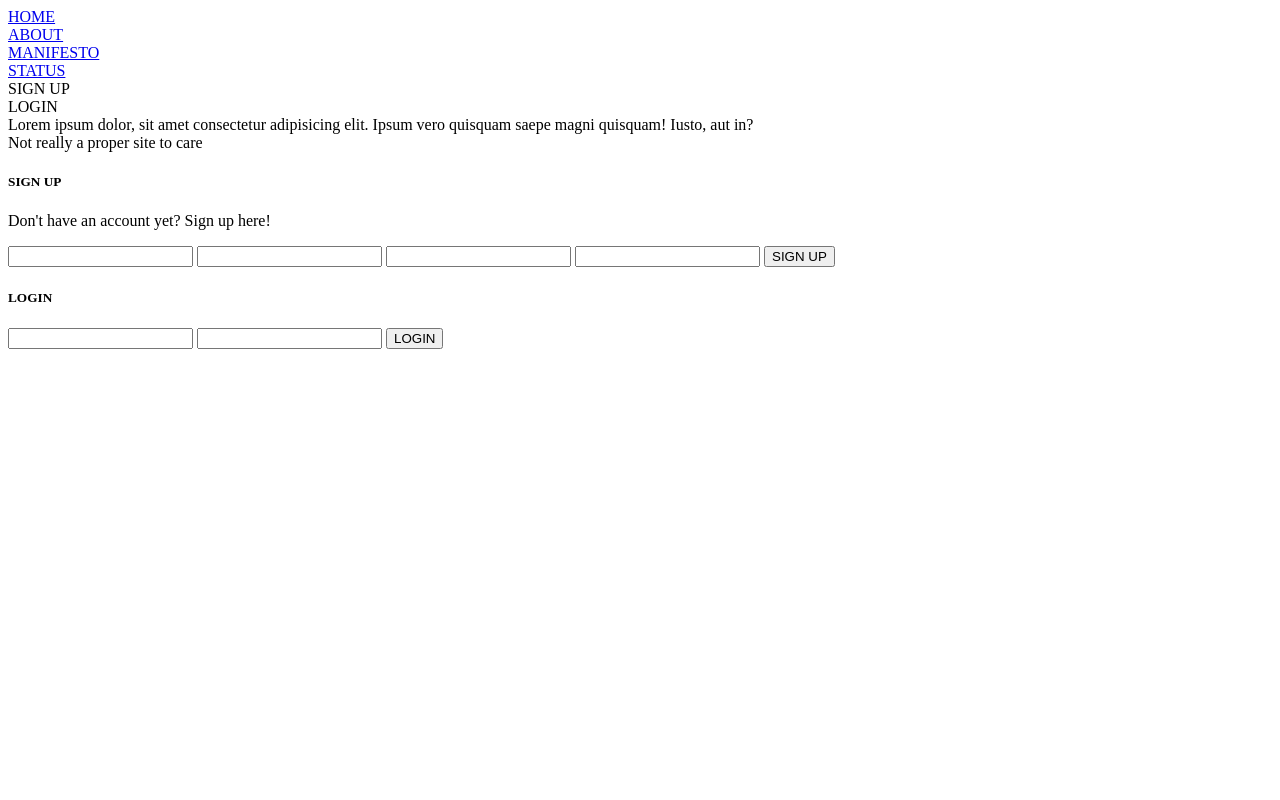
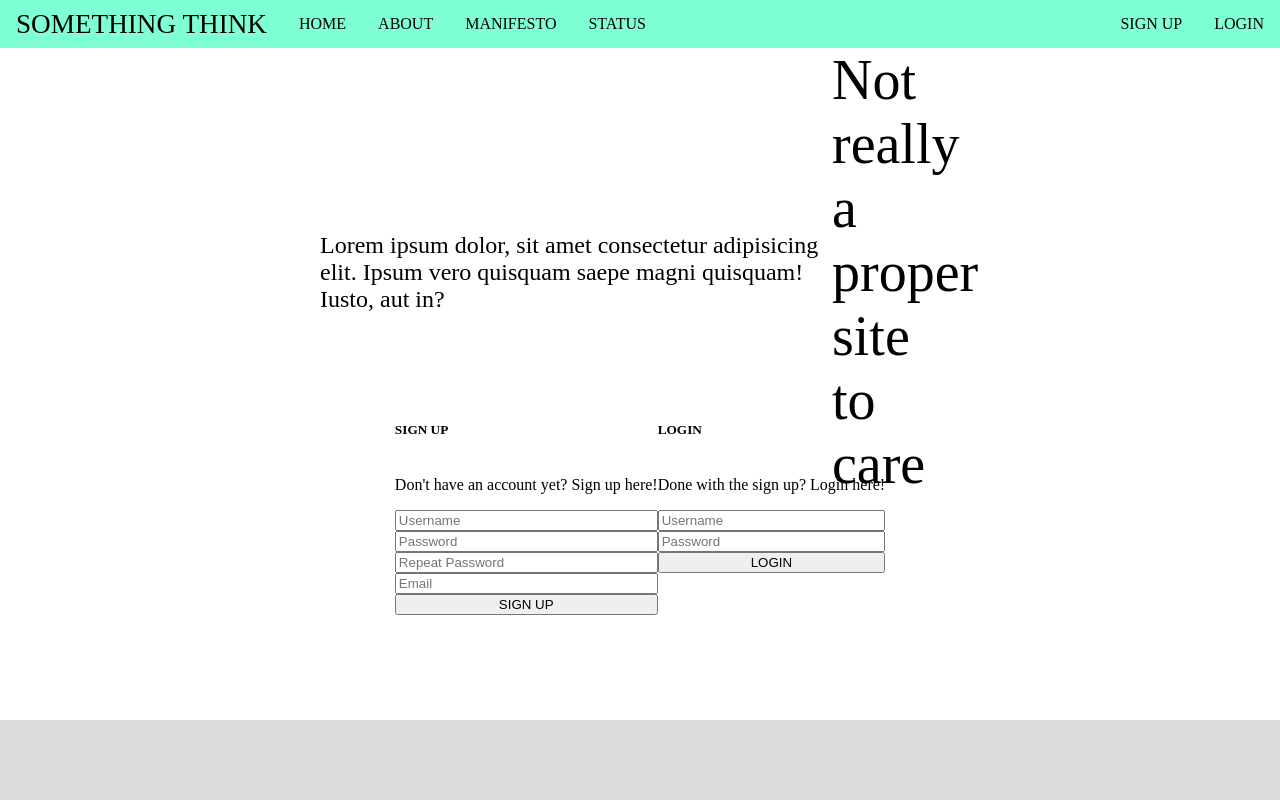
Before and after one commit to DustyCs/Forum-Site-PHP-OOP-, a PHP site: the page made by Studying OOP/Exercises/With Database/Practice2/index.php in a window 1280 px wide. Run offline with PHP 8.4, Linux system fonts and the light colour scheme.

Commit message:
Update on Practice2

```diff
--- a/Studying OOP/Exercises/With Database/Practice2/index.php
+++ b/Studying OOP/Exercises/With Database/Practice2/index.php
@@ -4,56 +4,63 @@
     <meta charset="UTF-8">
     <meta name="viewport" content="width=device-width, initial-scale=1.0">
     <title>Document</title>
+    <link rel="stylesheet" href="static/master.css">
 </head>
 <body>
     <div class="container">
         <div class="top-main">
             <div class="nav-main">
-                <div class="site-title"></div>
+                <div class="nav-tabs site-title">SOMETHING THINK</div>
                 <div class="nav-tabs"><a href="#" class="nav-button">HOME</a></div>
                 <div class="nav-tabs"><a href="#" class="nav-button">ABOUT</a></div>
                 <div class="nav-tabs"><a href="#" class="nav-button">MANIFESTO</a></div>
                 <div class="nav-tabs"><a href="#" class="nav-button">STATUS</a></div>
             </div>
             <div class="user-status">
-                <div class="signup-tab">SIGN UP</div>
-                <div class="login-tab">LOGIN</div>
+                <div class="status-tab signup-tab">SIGN UP</div>
+                <div class="status-tab login-tab">LOGIN</div>
             </div>
         </div>
         <div class="middle-main">
-            <div class="short-text">
-                Lorem ipsum dolor, sit amet consectetur adipisicing elit. Ipsum vero quisquam saepe magni quisquam! Iusto, aut in?
-            </div>
-            <div class="big-text">
-                Not really a proper site to care
+            <div class="middle-container">
+                <div class="short-text">
+                    Lorem ipsum dolor, sit amet consectetur adipisicing elit.
+                    Ipsum vero quisquam saepe magni quisquam! Iusto, aut in?
+                </div>
+                <div class="big-text">
+                    Not really a proper site to care
+                </div>
             </div>
         </div>
         <div class="bottom-main">
             <div class="signup">
-                <form action="" method="post">
+                <form action="" method="post" id="signup-form">
                     <h5>SIGN UP</h5>
                     <p id="signup-text">
                         Don't have an account yet? Sign up here!
                     </p>
-                    <input type="text" name="username">
-                    <input type="text" name="password">
-                    <input type="text" name="rep-password">
-                    <input type="text" name="email">
+                    <input type="text" name="username" placeholder="Username">
+                    <input type="text" name="password" placeholder="Password">
+                    <input type="text" name="rep-password" placeholder="Repeat Password">
+                    <input type="text" name="email" placeholder="Email">
                     <input type="submit" value="SIGN UP">
                 </form>
             </div>
             <div class="login">
-                <form action="" method="post"></form>
+                <form action="" method="post" id="login-form">
                 <h5>LOGIN</h3>
                 <p id="login-text">
-
+                    Done with the sign up? Login here!
                 </p>
-                <input type="text" name="" id="">
-                <input type="text" name="" id="">
+                <input type="text" name="username" placeholder="Username">
+                <input type="text" name="password" placeholder="Password">
                 <input type="submit" value="LOGIN">
+                </form>
             </div>
         </div>
-        <footer></footer>
+        <footer>
+
+        </footer>
     </div>
 </body>
 </html>
--- /dev/null
+++ b/Studying OOP/Exercises/With Database/Practice2/static/master.css
@@ -0,0 +1,99 @@
+body {
+    margin: 0;
+    border: 0;
+}
+
+.container {
+    display: flex;
+    flex-direction: column;
+    height: 100vh;
+}
+
+/* Top Main - Nav*/
+
+.top-main{
+    display: flex;
+    justify-content: space-between;
+    height: 6%;
+    background-color: aquamarine;
+}
+
+/* Nav */
+
+.nav-main{
+    display: flex;
+}
+
+.user-status{
+    display: flex;
+}
+
+.nav-main .nav-tabs {
+   margin: auto 1rem;
+}
+
+.user-status .status-tab{
+    margin: auto 1rem;
+}
+
+.nav-main .nav-tabs a {
+    text-decoration: none;
+    color: black;
+}
+
+.nav-main .site-title {
+    font-size: 1.7em;
+}
+
+
+/* Middle Main*/
+
+.middle-main{
+    display: inherit;
+    height: 44%;
+}
+
+.middle-main .middle-container {
+    margin: auto;
+    display: inherit;
+    width: 50%;
+}
+
+.middle-main .middle-container .short-text {
+    font-size: 1.5em;
+    margin: auto;
+    width: 80%;
+}
+.middle-main .middle-container .big-text {
+    font-size: 3.5em;
+    width: 20%;
+}
+
+
+/* Botton Main */
+
+.bottom-main{
+    display: flex;
+    margin: auto;
+    height: 40%;
+}
+
+/* Sign Up */
+
+.bottom-main .signup #signup-form{
+    display: flex;
+    flex-direction: column;
+}
+
+/* Login */
+.bottom-main .login #login-form{
+    display: flex;
+    flex-direction: column;
+}
+
+/* Footer */
+
+footer{
+    background-color: gainsboro;
+    height: 10%;
+}
```
